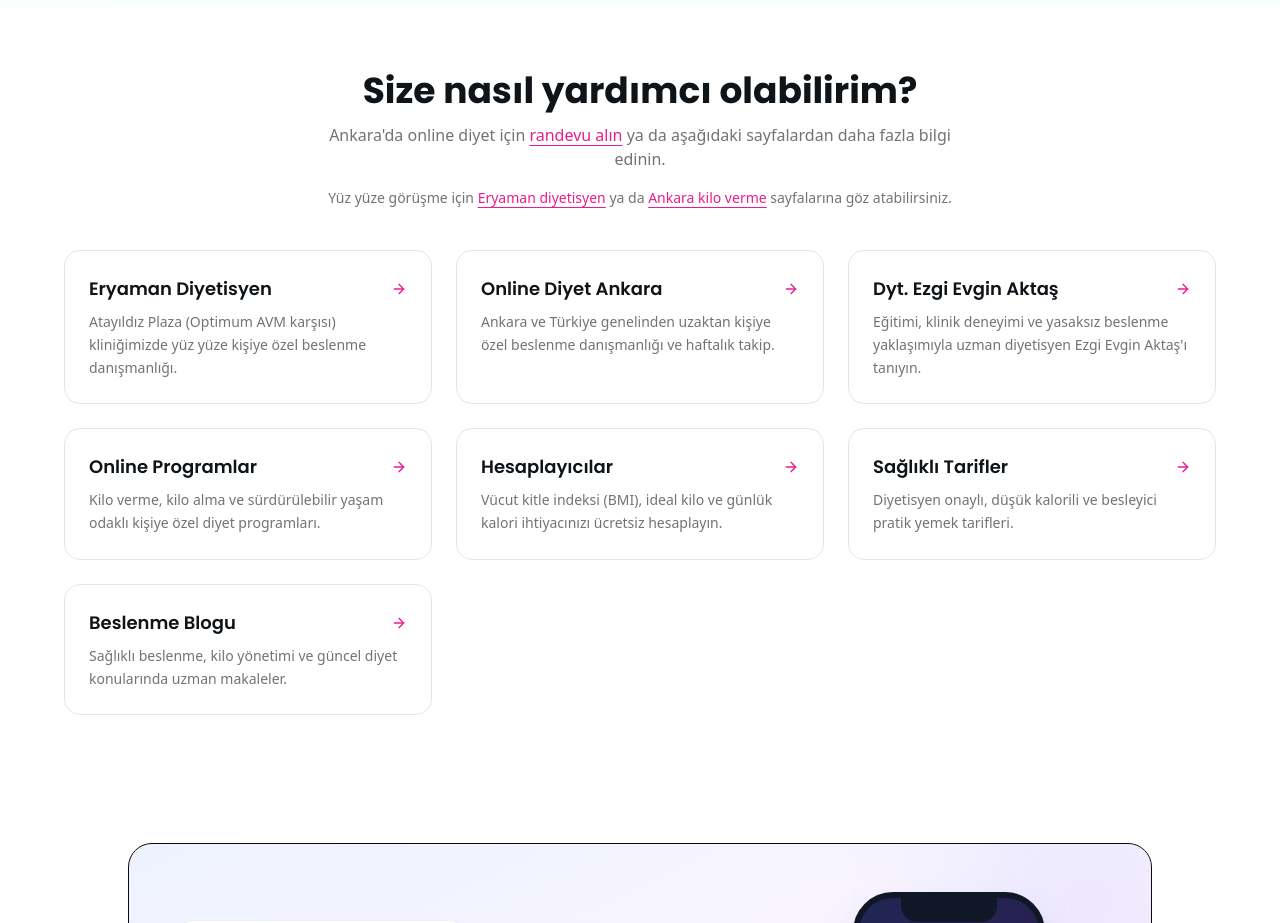
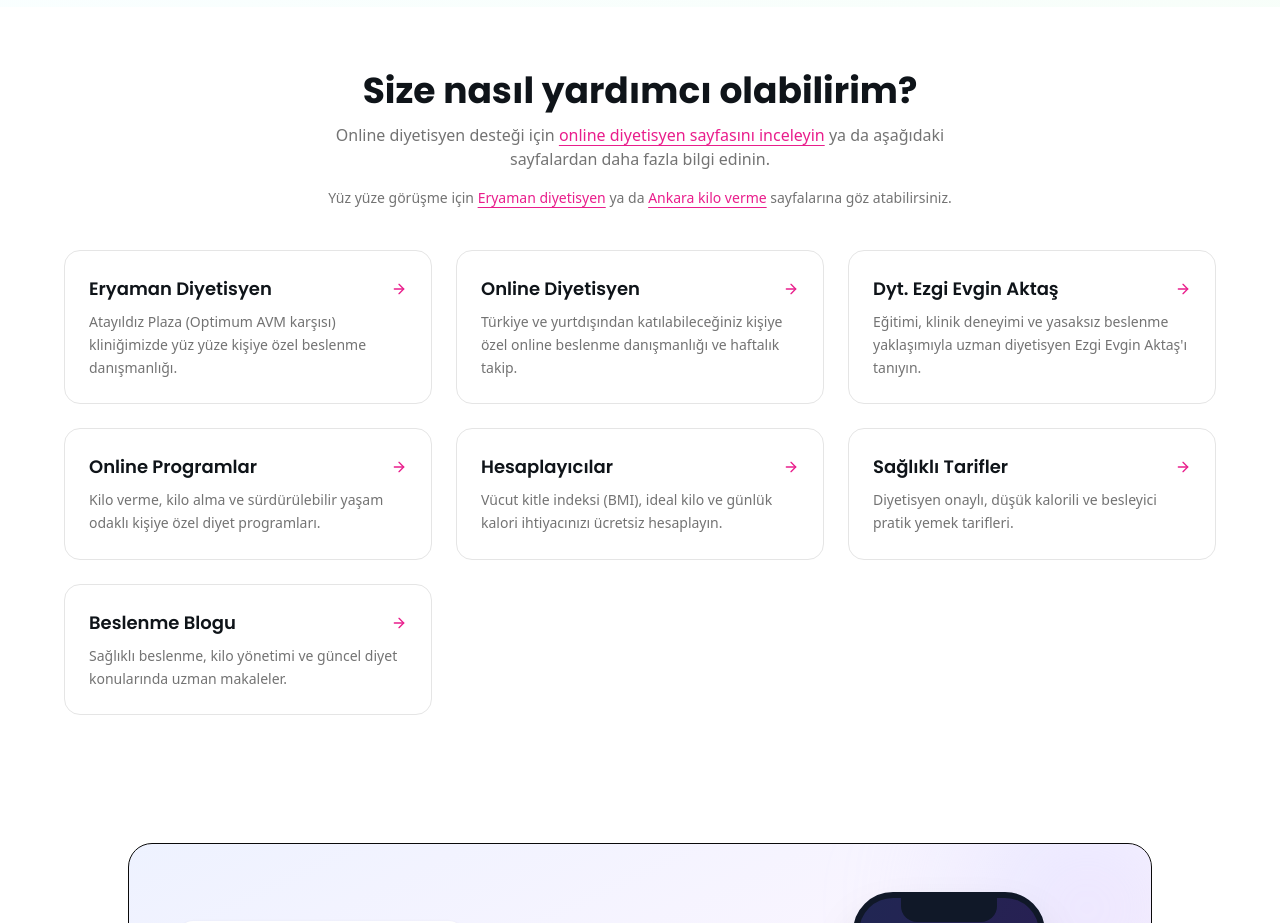
Before and after one commit to nourish88/dyt-exgi-evgin-aktas, a Next.js app: page / in a window 1280 px wide. Shown: the part 7020-7943 px from the top of the page. Built offline with nearby package versions, Linux system fonts and the light colour scheme; no server answers; the database is empty.

Commit message:
SEO: Strengthen online dietitian page ownership

```diff
--- a/src/app/ankara-kilo-verme-diyetisyen/page.tsx
+++ b/src/app/ankara-kilo-verme-diyetisyen/page.tsx
@@ -28,7 +28,7 @@ export const metadata: Metadata = {
     "ankara kilo verme diyetisyeni",
     "ankara zayıflama",
     "kilo yönetimi ankara",
-    "online diyetisyen ankara",
+    "sağlıklı kilo verme ankara",
   ],
   alternates: {
     canonical: PAGE_URL ,
--- a/src/app/layout.tsx
+++ b/src/app/layout.tsx
@@ -31,10 +31,10 @@ export const metadata: Metadata = {
     template: "%s | Dyt. Ezgi Evgin",
   },
   description:
-    "Ankara'da yüz yüze ve online beslenme danışmanlığı. Dyt. Ezgi Evgin ile kişiye özel diyet programı ve sağlıklı kilo yönetimine hemen başlayın.",
+    "Ankara Eryaman'da yüz yüze beslenme danışmanlığı ve kişiye özel diyet programları. Dyt. Ezgi Evgin ile sağlıklı kilo yönetimine başlayın.",
   keywords: [
     "ankara diyetisyen",
-    "online diyet ankara",
+    "eryaman diyetisyen",
     "dyt ezgi evgin",
     "kişiye özel diyet programı",
   ],
--- a/src/app/online-diyetisyen/opengraph-image.tsx
+++ b/src/app/online-diyetisyen/opengraph-image.tsx
@@ -1,7 +1,7 @@
 import { ImageResponse } from "next/og";
 
 export const runtime = "edge";
-export const alt = "Online Diyet Ankara — Uzaktan Beslenme Danışmanlığı · Ezgi Evgin Beslenme ve Diyet Danışmanlığı";
+export const alt = "Online Diyetisyen — Uzaktan Beslenme Danışmanlığı · Ezgi Evgin Beslenme ve Diyet Danışmanlığı";
 export const size = { width: 1200, height: 630 };
 export const contentType = "image/png";
 
@@ -32,7 +32,7 @@ export default async function OpenGraphImage() {
             }}
           />
           <div style={{ fontSize: 28, color: "#475569", letterSpacing: 0.5 }}>
-            ezgievginaktas.com / online-diyet-ankara
+            ezgievginaktas.com / online-diyetisyen
           </div>
         </div>
 
@@ -57,7 +57,7 @@ export default async function OpenGraphImage() {
               letterSpacing: -1.5,
             }}
           >
-            Online Diyet Ankara
+            Online Diyetisyen
           </div>
           <div
             style={{
--- a/src/app/online-diyetisyen/page.tsx
+++ b/src/app/online-diyetisyen/page.tsx
@@ -53,10 +53,50 @@ const localBusinessJsonLd = {
   medicalSpecialty: "Nutrition",
 };
 
+const onlineDietitianServiceJsonLd = {
+  "@context": "https://schema.org",
+  "@type": "Service",
+  "@id": `${PAGE_URL}#service`,
+  name: "Online Diyetisyen Hizmeti",
+  alternateName: [
+    "Online diyet",
+    "Online beslenme danışmanlığı",
+    "Uzaktan diyetisyen takibi",
+  ],
+  description:
+    "Dyt. Ezgi Evgin ile Türkiye ve yurtdışından katılabileceğiniz, haftalık video görüşme, kişiye özel beslenme planı, danışan portalı ve anlık mesajlaşma desteği içeren online diyetisyen hizmeti.",
+  serviceType: "Online beslenme danışmanlığı",
+  url: PAGE_URL,
+  provider: {
+    "@type": "MedicalBusiness",
+    name: "Dyt. Ezgi Evgin Beslenme ve Diyet Danışmanlığı",
+    url: "https://ezgievginaktas.com",
+    telephone: "+90 546 265 04 40",
+    address: {
+      "@type": "PostalAddress",
+      streetAddress: "Altay Mah. Orhan Bey Cad. Atayıldız No:1/70 Kat:8",
+      addressLocality: "Etimesgut",
+      addressRegion: "Ankara",
+      postalCode: "06820",
+      addressCountry: "TR",
+    },
+  },
+  areaServed: [
+    { "@type": "Country", name: "Türkiye" },
+    { "@type": "Country", name: "Germany" },
+    { "@type": "Country", name: "United Kingdom" },
+  ],
+  availableChannel: {
+    "@type": "ServiceChannel",
+    serviceUrl: PAGE_URL,
+    servicePhone: "+90 546 265 04 40",
+  },
+};
+
 export const metadata: Metadata = {
-  title: { absolute: "Online Diyetisyen: Evden Çıkmadan Kesintisiz Takip" },
+  title: { absolute: "Online Diyetisyen | Kişiye Özel Online Diyet Takibi" },
   description:
-    "Uzman Online Diyetisyen Ezgi Evgin ile mekandan bağımsız, kişiye özel beslenme. Danışan portalı, haftalık görüşme ve anlık mesajlaşma ile zayıflama.",
+    "Online diyetisyen Ezgi Evgin ile kişiye özel beslenme planı, haftalık video görüşme, danışan portalı ve anlık mesajlaşma desteği alın.",
   keywords: [
     "online diyetisyen",
     "online diyet",
@@ -72,9 +112,15 @@ export const metadata: Metadata = {
   openGraph: {
     type: "website",
     url: PAGE_URL,
-    title: "Online Diyetisyen: Evden Çıkmadan Kesintisiz Takip",
+    title: "Online Diyetisyen | Kişiye Özel Online Diyet Takibi",
     description:
-      "Danışan portalı, haftalık görüşme ve anlık mesajlaşma desteğiyle kusursuz online diyet süreci.",
+      "Dyt. Ezgi Evgin ile haftalık video görüşme, danışan portalı ve anlık mesajlaşma destekli online diyetisyen süreci.",
+  },
+  twitter: {
+    card: "summary_large_image",
+    title: "Online Diyetisyen | Kişiye Özel Online Diyet Takibi",
+    description:
+      "Haftalık video görüşme, kişiye özel beslenme planı ve danışan portalı ile online diyetisyen desteği.",
   },
 };
 
@@ -154,6 +200,12 @@ export default function OnlineDiyetisyenPage() {
       />
       <script
         type="application/ld+json"
+        dangerouslySetInnerHTML={{
+          __html: JSON.stringify(onlineDietitianServiceJsonLd),
+        }}
+      />
+      <script
+        type="application/ld+json"
         dangerouslySetInnerHTML={{ __html: JSON.stringify(faqJsonLd) }}
       />
       <BreadcrumbJsonLd
@@ -175,14 +227,13 @@ export default function OnlineDiyetisyenPage() {
                   <Smartphone className="w-4 h-4 mr-2" /> Danışan Portalı ile Her An Yanınızda
                 </div>
                 <h1 className="text-4xl md:text-5xl lg:text-6xl font-bold tracking-tight text-[var(--brand-dark)] leading-[1.1]">
-                  Mekandan Bağımsız, <br className="hidden md:block"/>
+                  Online Diyetisyen ile <br className="hidden md:block"/>
                   <span className="bg-gradient-to-r from-[var(--brand-primary)] to-pink-500 bg-clip-text text-transparent">
-                    Kusursuz Takip.
+                    Kişiye Özel Takip
                   </span>
                 </h1>
                 <p className="text-lg md:text-xl text-slate-600 max-w-2xl mx-auto lg:mx-0 leading-relaxed">
-                  İş temposu, yol veya şehir dışı engeli olmadan profesyonel beslenme danışmanlığı alın.
-                  Sıradan bir PDF listesi değil; haftalık video görüşmeler ve mobil uygulama üzerinden günlük etkileşimli bir süreç yaşayın.
+                  Online diyetisyen Ezgi Evgin ile iş temposu, yol veya şehir dışı engeli olmadan profesyonel beslenme danışmanlığı alın. Sıradan bir PDF listesi değil; haftalık video görüşmeler, kişiye özel online diyet planı ve mobil uygulama üzerinden günlük etkileşimli bir süreç yaşayın.
                 </p>
                 <div className="flex flex-col sm:flex-row gap-4 justify-center lg:justify-start">
                   <a href={whatsappLink} target="_blank" rel="noopener noreferrer" className="w-full sm:w-auto">
@@ -237,8 +288,8 @@ export default function OnlineDiyetisyenPage() {
         <section className="py-20 lg:py-28 bg-white relative">
           <div className="container mx-auto px-4 max-w-6xl">
             <div className="text-center max-w-2xl mx-auto mb-16">
-              <h2 className="text-3xl md:text-4xl font-bold text-[var(--brand-dark)] mb-4">Süreç Nasıl İlerliyor?</h2>
-              <p className="text-lg text-slate-600">Karmaşık PDF dosyalarına son. Tamamen size özel ve yönetilebilir bir sistem kuruyoruz.</p>
+              <h2 className="text-3xl md:text-4xl font-bold text-[var(--brand-dark)] mb-4">Online Diyetisyen Süreci Nasıl İlerliyor?</h2>
+              <p className="text-lg text-slate-600">Karmaşık PDF dosyalarına son. Online diyet sürecinizi tamamen size özel ve yönetilebilir bir sistemle kuruyoruz.</p>
             </div>
 
             <div className="grid grid-cols-1 md:grid-cols-2 lg:grid-cols-4 gap-8">
@@ -267,7 +318,7 @@ export default function OnlineDiyetisyenPage() {
               <div className="w-full md:w-1/2 space-y-6">
                 <h2 className="text-3xl md:text-4xl font-bold leading-tight">Teknolojiyi Sürecinize Dahil Edin</h2>
                 <p className="text-slate-300 text-lg leading-relaxed">
-                  Online diyet sadece WhatsApp'tan liste göndermek değildir. Danışan portalımız sayesinde günlük su tüketiminiz, porsiyon takipleriniz, değişim listeleriniz ve kilo grafikleriniz her an elinizin altında.
+                  Online diyetisyen takibi sadece WhatsApp'tan liste göndermek değildir. Danışan portalımız sayesinde günlük su tüketiminiz, porsiyon takipleriniz, değişim listeleriniz ve kilo grafikleriniz her an elinizin altında.
                 </p>
                 <ul className="space-y-4 pt-4">
                   {[
@@ -329,7 +380,7 @@ export default function OnlineDiyetisyenPage() {
         {/* WHO IS THIS FOR? */}
         <section className="py-20 bg-pink-50/50">
            <div className="container mx-auto px-4 max-w-4xl text-center">
-              <h2 className="text-3xl font-bold text-[var(--brand-dark)] mb-10">Online Diyet Kimler İçin Uygun?</h2>
+              <h2 className="text-3xl font-bold text-[var(--brand-dark)] mb-10">Online Diyetisyen Takibi Kimler İçin Uygun?</h2>
               <div className="grid grid-cols-1 sm:grid-cols-2 md:grid-cols-3 gap-4 text-left">
                 {[
                   "Kilo vermek / almak isteyenler",
--- a/src/app/page.tsx
+++ b/src/app/page.tsx
@@ -19,13 +19,13 @@ export const metadata: Metadata = {
       "Ankara Diyetisyen | Dyt. Ezgi Evgin Aktaş — Beslenme ve Diyet Danışmanlığı",
   },
   description:
-    "Ankara diyetisyen: Eryaman ofisinde yüz yüze veya online beslenme danışmanlığı. Başkent Üniversitesi tecrübesiyle kişiye özel diyet, haftalık takip ve danışan portalı.",
+    "Ankara diyetisyen Ezgi Evgin: Eryaman ofisinde yüz yüze beslenme danışmanlığı, kişiye özel diyet planı, haftalık takip ve danışan portalı desteği.",
   keywords: [
     "ankara diyetisyen",
     "diyetisyen ankara",
     "ankara beslenme uzmanı",
     "eryaman diyetisyen",
-    "online diyetisyen ankara",
+    "eryaman beslenme uzmanı",
   ],
   alternates: {
     canonical: "https://ezgievginaktas.com",
@@ -35,7 +35,7 @@ export const metadata: Metadata = {
     url: "https://ezgievginaktas.com",
     title: "Ankara Diyetisyen | Dyt. Ezgi Evgin Aktaş",
     description:
-      "Ankara'da yüz yüze (Eryaman) ve online beslenme danışmanlığı. Kişiye özel, yasaksız ve sürdürülebilir diyet programları.",
+      "Ankara Eryaman'da yüz yüze beslenme danışmanlığı. Kişiye özel, yasaksız ve sürdürülebilir diyet programları.",
   },
 };
 
--- a/src/components/home/explore-links-section.tsx
+++ b/src/components/home/explore-links-section.tsx
@@ -9,8 +9,8 @@ const links = [
   },
   {
     href: "/online-diyetisyen",
-    title: "Online Diyet Ankara",
-    desc: "Ankara ve Türkiye genelinden uzaktan kişiye özel beslenme danışmanlığı ve haftalık takip.",
+    title: "Online Diyetisyen",
+    desc: "Türkiye ve yurtdışından katılabileceğiniz kişiye özel online beslenme danışmanlığı ve haftalık takip.",
   },
   {
     href: "/hakkimda",
@@ -48,12 +48,12 @@ export function ExploreLinksSection() {
             Size nasıl yardımcı olabilirim?
           </h2>
           <p className="mt-3 text-muted-foreground">
-            Ankara&apos;da online diyet için{" "}
+            Online diyetisyen desteği için{" "}
             <Link
-              href="/randevu"
+              href="/online-diyetisyen"
               className="text-[var(--brand-primary)] underline underline-offset-4"
             >
-              randevu alın
+              online diyetisyen sayfasını inceleyin
             </Link>{" "}
             ya da aşağıdaki sayfalardan daha fazla bilgi edinin.
           </p>
--- a/src/lib/related-pages.ts
+++ b/src/lib/related-pages.ts
@@ -18,8 +18,8 @@ export type RelatedPage = {
 export const SERVICE_PAGES = {
   onlineDiyet: {
     href: "/online-diyetisyen",
-    label: "Online Diyet Ankara",
-    hint: "Türkiye geneli uzaktan takip",
+    label: "Online Diyetisyen",
+    hint: "Kişiye özel uzaktan takip",
   },
   eryaman: {
     href: "/eryaman-diyetisyen",
```
Also changed, not shown: 1 other file (tests, documents, lock files or other folders).
